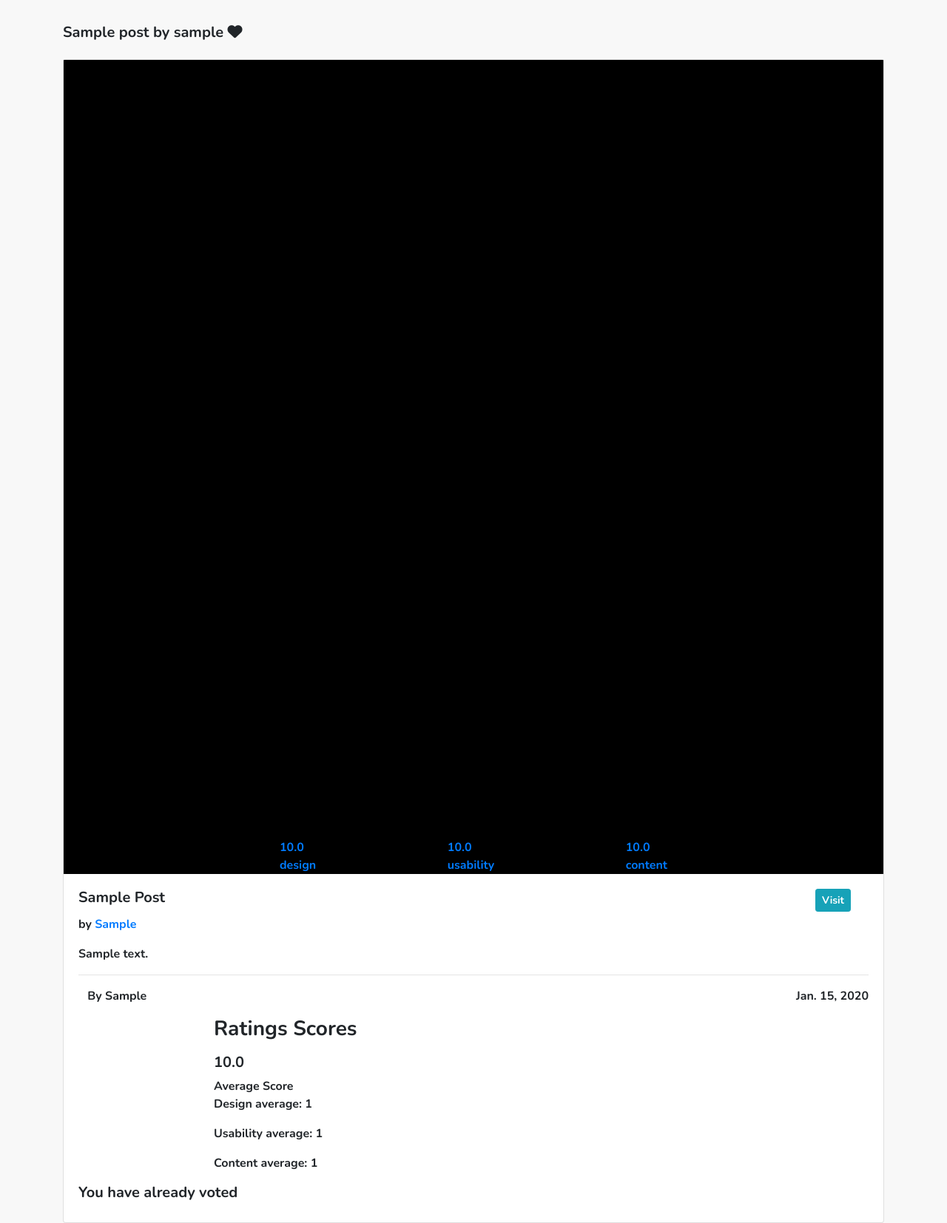
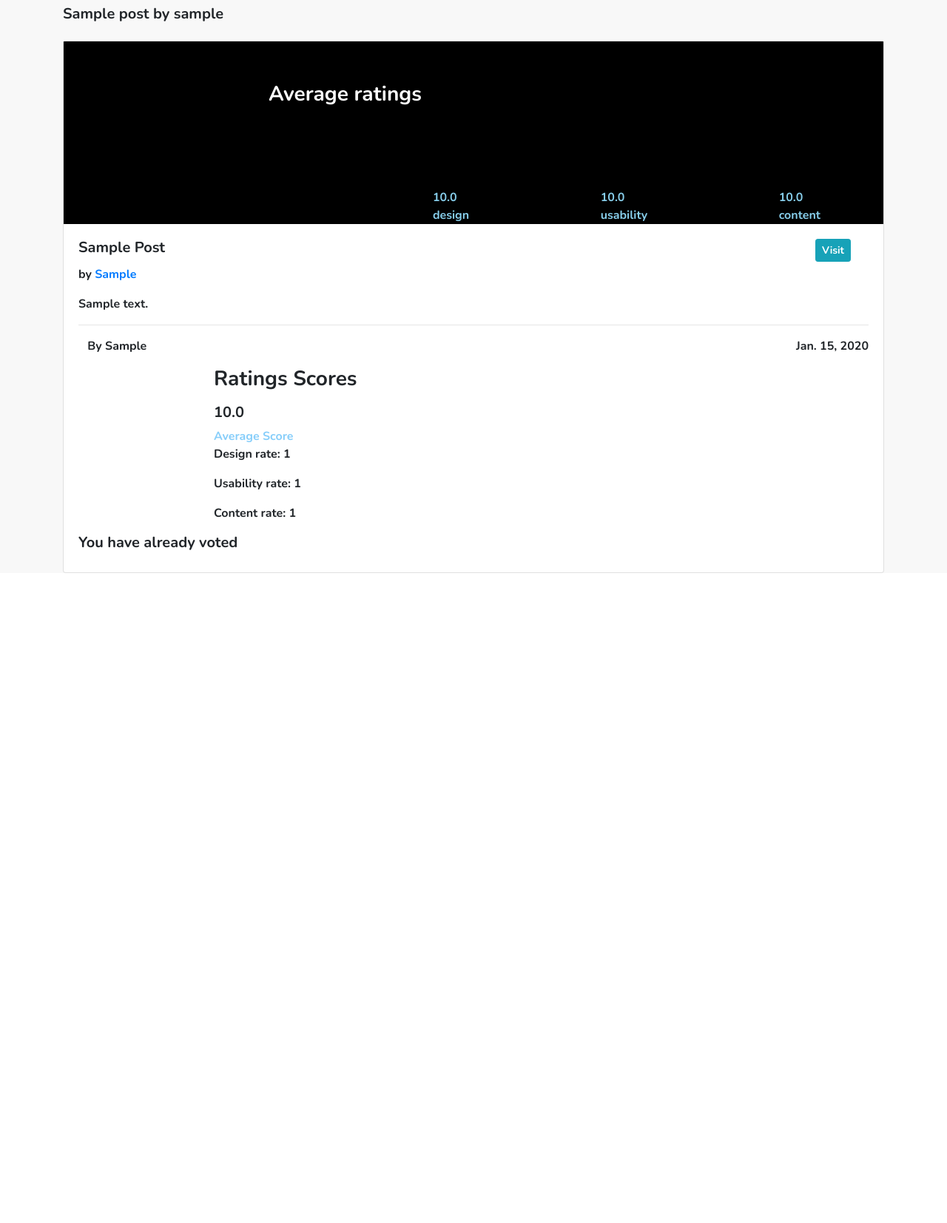
Before and after one commit to LauretteMongina/Awards, a Django app: a page that uses app/templates/project.html in a window 1280 px wide. Shown: the part 70-1724 px from the top of the page at 74% size. After the commit the page ends 845 px from the top, so only its background shows below. Run offline with Django 3.2, Linux system fonts and the light colour scheme; a user stored in the database is signed in; tables that the repository leaves empty hold one stand-in row (values such as "Sample post"); some libraries are stand-ins or nearby versions.

Commit message:
Updates content.

```diff
--- a/app/templates/profile.html
+++ b/app/templates/profile.html
@@ -6,12 +6,11 @@
     <div class="row">
         <div class="col-md-3"></div>
         <div class="col-md-7 mt-4">
-            <img class="rounded-circle account-img d-block mx-auto" src="{{ user.profile.profile_picture.url }}">
+            <img class="rounded-circle account-img d-block mx-auto" src="{{ user.profile.photo.url }}">
             <h5 class="text-center mt-3">{{user.username}}</h5>
-            <a class="btn btn-sm btn-outline-secondary mr-3" data-toggle="modal" data-target=".bd-example-modal-md" style="background-color: darkorange;"><strong>Edit Profile</strong></a>
+            <a class="btn btn-sm btn-outline-secondary mr-3" data-toggle="modal" data-target=".bd-example-modal-md" style="background-color: red;"><strong>Edit Profile</strong></a>
             <p class="text-center"> {{user.email}}</p>
         </div>
-        <!-- <div class="col-md-3"></div> -->
     <div class="modal fade bd-example-modal-md mymodal" tabindex="-1" role="dialog" aria-labelledby="myLargeModalLabel" aria-hidden="true">
         <div class="modal-dialog modal-md ">
           <div class="modal-content">
--- a/app/templates/project.html
+++ b/app/templates/project.html
@@ -1,20 +1,18 @@
 {% extends 'base.html' %}
 {% load crispy_forms_tags %}
 {% block content %}
-<div class="container" style="margin-top:8%">
-    <h5 class="mb-4 mt-4">{{ post.title }} by {{ post.developer.username }} <span
-            id="heart"> <i class="fas fa-heart"></i></span></h5>
+<div class="container" style="margin-top:6%">
+    <h5 class="mb-4 mt-4">{{ post.title }} by {{ post.developer.username }}</h5>
 
     <div class="card">
-        <div class="view overlay" style="background-color: black;">
-            <img class="card-img-top" style="visibility:hidden" width="100%"
-                 src="{{ post.photo.url }}-/crop/1440x720/center/-/quality/lightest/" alt="{{photo.title}}">
-            <a href="">
+        <div class="view" style="background-color: black;">
+            <a href="" style="color: white;"></a>
                 <div class="mask rgba-black-slight">
                     <div class="container">
                         <div class="row">
                             <div class="col-md-3"></div>
-                            <div class="col-md-6 d-flex flex-row mx-auto" style="margin-top:20%">
+                            <h3 style="color: white;margin-top: 5%;">Average ratings</h3>
+                            <div class="col-md-6 d-flex" style="margin-top:18%;color: skyblue;">
                                 {% for rating in post.ratings.all %}
                                 {% if forloop.counter is post.ratings.all.count %}
                                 <div id="design">{{ rating.design_average}}<br>
@@ -53,11 +51,11 @@
                     {% for rating in post.ratings.all %}
                     {% if forloop.counter is post.ratings.all.count %}
                     <p class="" ><h5>{{ rating.score }}</h5>
-                        <span class="sc">Average Score</span>
+                        <span class="" style="color: lightskyblue;">Average Score</span>
                     </a>
-                    <p> Design average: {{rating.design}} </p>
-                    <p> Usability average: {{rating.usability}} </p>
-                    <p> Content average: {{rating.content}} </p>
+                    <p> Design rate: {{rating.design}} </p>
+                    <p> Usability rate: {{rating.usability}} </p>
+                    <p> Content rate: {{rating.content}} </p>
                     {% endif %}
                     {% endfor %}
                 </div>
```
Also changed, not shown: app/templates/index.html (+4 -4 lines).
